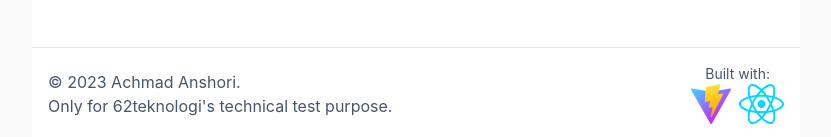
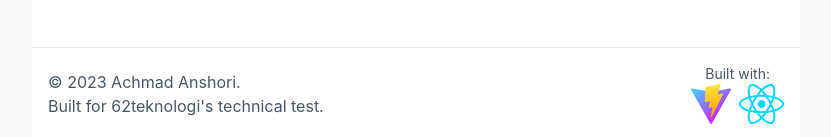
Before and after one commit to anshoriacc/62teknologi-frontend-test, a React (Vite) app: page / in a window 1280 px wide. Shown: the part 754-891 px from the top of the page, without its empty margins (224-1055 px from the left). Built offline with nearby package versions, Linux system fonts and the light colour scheme; no server answers.

Commit message:
fix footer

```diff
--- a/src/components/Footer/index.tsx
+++ b/src/components/Footer/index.tsx
@@ -8,7 +8,7 @@ function Footer() {
     <footer className="p-4 flex justify-between items-center text-slate-600">
       <p>
         © 2023 Achmad Anshori. <br />
-        Only for 62teknologi's technical test purpose.
+        Built for 62teknologi's technical test.
       </p>
       <div>
         <p className="text-sm text-center">Built with:</p>
```
